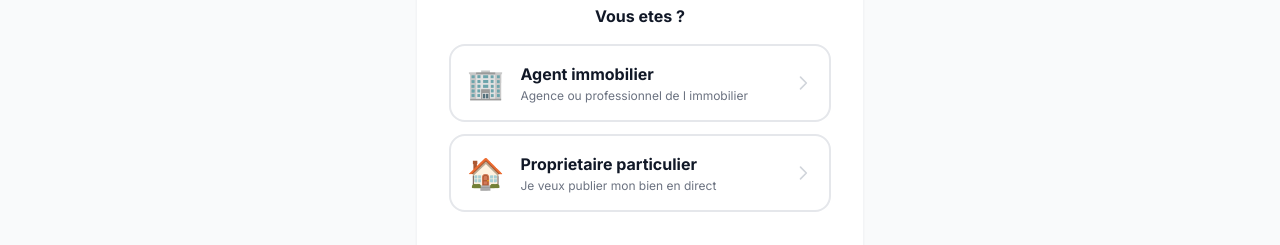
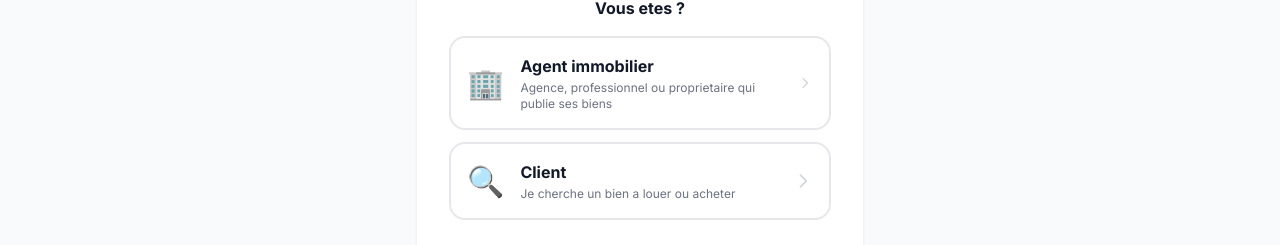
Before and after one commit to abogbogibril-ux/immo-west-afro-benin, a Next.js app: page /inscription in a window 1280 px wide. Shown: the part 394-639 px from the top of the page. Built offline with nearby package versions, Linux system fonts and the light colour scheme; no server answers.

Commit message:
feat: inscription client/agent simplifie + dashboard client navigation reduite (messages, favoris, parametres)

```diff
--- a/src/app/dashboard/client/layout.tsx
+++ b/src/app/dashboard/client/layout.tsx
@@ -97,11 +97,11 @@ const NAV = [
 // Bottom nav mobile (5 items max)
 const BOTTOM_NAV = [
   { href: '/dashboard/client', label: 'Accueil', badge: '', icon: '🏠' },
-  { href: '/dashboard/client/demandes', label: 'Demandes', badge: 'demandes', icon: '📋' },
-  { href: '/dashboard/client/visites', label: 'Visites', badge: 'visites', icon: '🗓' },
   { href: '/dashboard/client/messages', label: 'Messages', badge: 'messages', icon: '💬' },
   { href: '/dashboard/client/favoris', label: 'Favoris', badge: 'favoris', icon: '❤️' },
+  { href: '/dashboard/client/parametres', label: 'Parametres', badge: '', icon: '⚙️' },
 ]
+
 
 export default function ClientDashboardLayout({ children }: { children: React.ReactNode }) {
   const pathname = usePathname()
--- a/src/app/inscription/page.tsx
+++ b/src/app/inscription/page.tsx
@@ -26,14 +26,14 @@ const ROLES = [
   {
     val: 'agent',
     label: 'Agent immobilier',
-    desc: 'Agence ou professionnel de l immobilier',
+    desc: 'Agence, professionnel ou proprietaire qui publie ses biens',
     icon: '🏢',
   },
   {
-    val: 'proprietaire',
-    label: 'Proprietaire particulier',
-    desc: 'Je veux publier mon bien en direct',
-    icon: '🏠',
+    val: 'client',
+    label: 'Client',
+    desc: 'Je cherche un bien a louer ou acheter',
+    icon: '🔍',
   },
 ]
 
```
